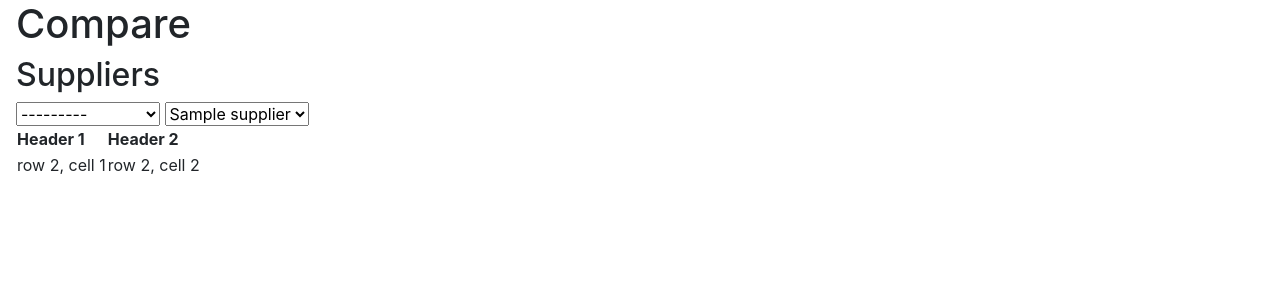
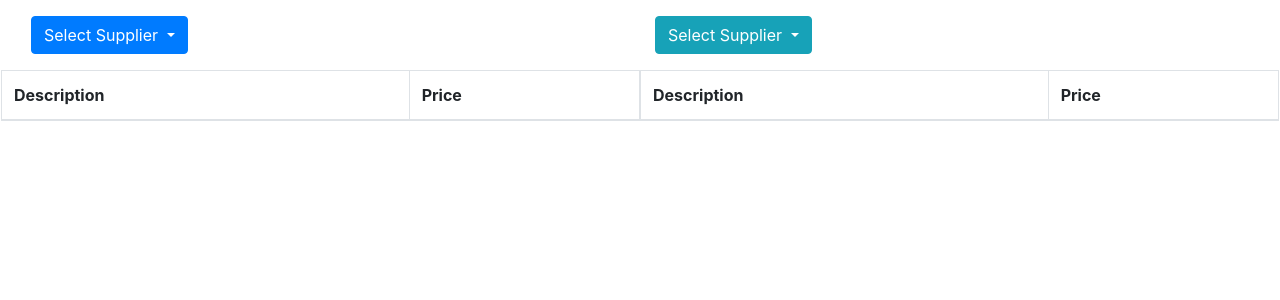
Before and after one commit to michael-berman/InvoiceComparator, a Django app: page /invoiceparser/compare in a window 1280 px wide. Shown: the part 56-356 px from the top of the page. Run offline with Django 3.2, Linux system fonts and the light colour scheme; tables that the repository leaves empty hold one stand-in row (values such as "Sample post"); lists and menus that the app fills with data are empty; some libraries are stand-ins or nearby versions.

Commit message:
add UI for side by side

```diff
--- a/invoiceparser/static/invoiceparser/scripts.js
+++ b/invoiceparser/static/invoiceparser/scripts.js
@@ -5,3 +5,39 @@
     console.log($(this))
     $(this).next('.custom-file-label').html(fileName);
 })
+
+
+// ajax calls for get invoice items list
+$(".first-suppler-select-item").click(function () {
+    $("#dropdownMenuButton1:first-child").text($(this).text());
+    $("#dropdownMenuButton1:first-child").val($(this).text());
+    $.ajax({
+        url: "/invoiceparser/ajax/" + $(this).data("id"),
+        success: function (data) {
+            console.log(data)
+            const invoice_items = data.invoice_items;
+            var table = $('#firstTable');
+            $('#firstTable').empty();
+            for (let i = 0; i < invoice_items.length; i++)
+                table.append('<tr><td>' + invoice_items[i].description + '</td><td>' + invoice_items[i].price + '</td></tr>')
+        }
+    });
+
+});
+
+$(".second-suppler-select-item").click(function () {
+    $("#dropdownMenuButton2:first-child").text($(this).text());
+    $("#dropdownMenuButton2:first-child").val($(this).text());
+    $.ajax({
+        url: "/invoiceparser/ajax/" + $(this).data("id"),
+        success: function (data) {
+            console.log(data)
+            const invoice_items = data.invoice_items;
+            var table = $('#secondTable');
+            $('#secondTable').empty();
+            for (let i = 0; i < invoice_items.length; i++)
+                table.append('<tr><td>' + invoice_items[i].description + '</td><td>' + invoice_items[i].price + '</td></tr>')
+        }
+    });
+
+});
--- a/invoiceparser/templates/invoiceparser/base.html
+++ b/invoiceparser/templates/invoiceparser/base.html
@@ -21,7 +21,7 @@
         </div>
     </nav>
 
-    <div id="content" name="content" class="main px-3">
+    <div id="content" name="content" class="main p-3">
         {% block content %}
         {% endblock %}
     </div>
--- a/invoiceparser/templates/invoiceparser/compare.html
+++ b/invoiceparser/templates/invoiceparser/compare.html
@@ -1,50 +1,67 @@
 {% extends "invoiceparser/base.html" %}
+{% load static %}
 {% block content %}
-  <h1>Compare</h1>
+<div class="container-fluid">
+  <div class="row">
+    <div class="dropdown mb-3 col first">
+      <button class="btn btn-primary dropdown-toggle" type="button" id="dropdownMenuButton1" data-toggle="dropdown" aria-haspopup="true" aria-expanded="false">
+        Select Supplier
+      </button>
+      <div class="dropdown-menu">
+        <h6 class="dropdown-header">Select Supplier</h6>
+        {% for supplier in supplier_list %}
+          <a class="dropdown-item first-suppler-select-item" href="#" data-id="{{ supplier.id }}">{{ supplier }}</a>
+        {% endfor %}
+      </div>
+    </div>
+    <div class="dropdown mb-3 col second">
+      <button class="btn btn-info dropdown-toggle" type="button" id="dropdownMenuButton2" data-toggle="dropdown" aria-haspopup="true" aria-expanded="false">
+        Select Supplier
+      </button>
+      <div class="dropdown-menu">
+        <h6 class="dropdown-header">Select Supplier</h6>
+        {% for supplier in supplier_list %}
+          <a class="dropdown-item second-suppler-select-item" href="#" data-id="{{ supplier.id }}">{{ supplier }}</a>
+        {% endfor %}
+      </div>
+    </div>
+  </div>
+  </div>
 
-  <h2>Suppliers</h2>
-  <select name="supplier-select">
-      <option value="">---------</option>
-      {% for supplier in supplier_list %}
-          <option value="{{ supplier.id }}">{{ supplier }}</option>
-      {% endfor %}
-  </select>
-  <select name="supplier-select" id="supplier-select">
-  {% for supplier in supplier_list %}
-      <option value="{{ supplier.id }}">{{ supplier }}</option>
-  {% endfor %}
-  </select>
 
-  <table id="thetable">
+  <div class="row">
+
+    <table class="table table-striped table-bordered col" id="firstTable">
+      <thead>
+        <tr>
+          <th scope="col">Description</th>
+          <th scope="col">Price</th>
+        </tr>
+      </thead>
+      <tbody>
+      </tbody>
+    </table>
+    <table class="table table-striped table-bordered col" id="secondTable">
+      <thead>
+        <tr>
+          <th scope="col">Description</th>
+          <th scope="col">Price</th>
+        </tr>
+      </thead>
+      <tbody>
+      </tbody>
+    </table>
+  </div>
+
+  {% comment %} <table class="table table-striped table-bordered" id="secondTable">
+    <thead>
       <tr>
-          <th>Header 1</th>
-          <th>Header 2</th>
+        <th scope="col">Description</th>
+        <th scope="col">Price</th>
       </tr>
-      <tr>
-          <td>row 2, cell 1</td>
-          <td>row 2, cell 2</td>
-      </tr>
-  </table>
+    </thead>
+    <tbody>
+    </tbody>
+  </table> {% endcomment %}
 
 {% endblock content %}
-
-{% block javascript %}
-
-  <script>
-    $("#supplier-select").change(function () {
-      $.ajax({
-        url: "/invoiceparser/ajax/" + this.value,
-        success: function (data) {
-          console.log(data)
-          const invoice_items = data.invoice_items;
-          let html = '';
-          for(let i = 0; i < invoice_items.length; i++)
-                      html += '<tr><td>' + invoice_items[i].description + '</td><td>' + invoice_items[i].price + '</td></tr>';
-          $('#thetable tr').first().after(html);
-        }
-      });
-
-    });
-  </script>
-
-{% endblock javascript %}
```
